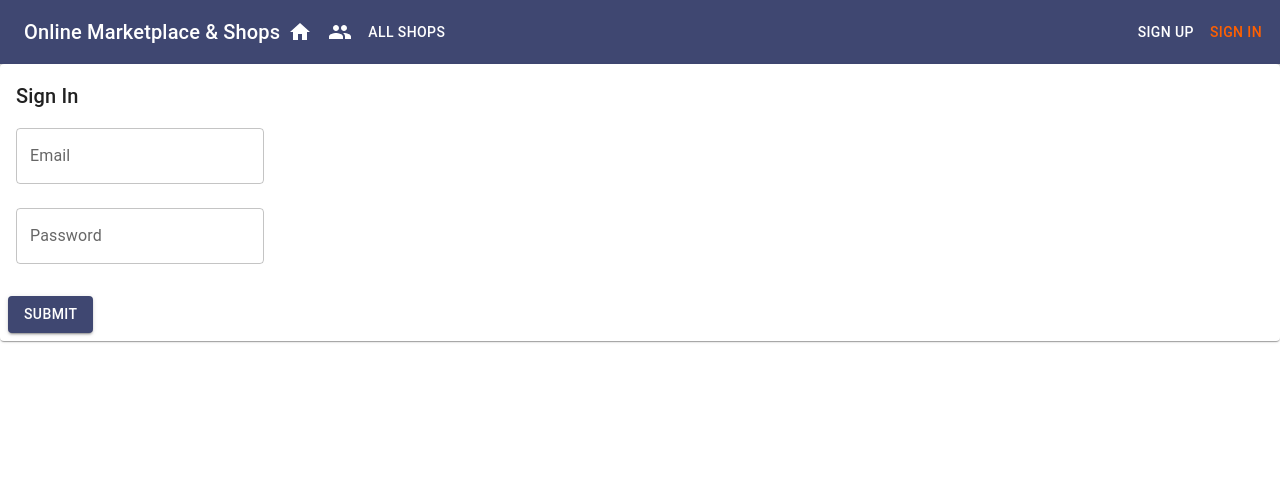
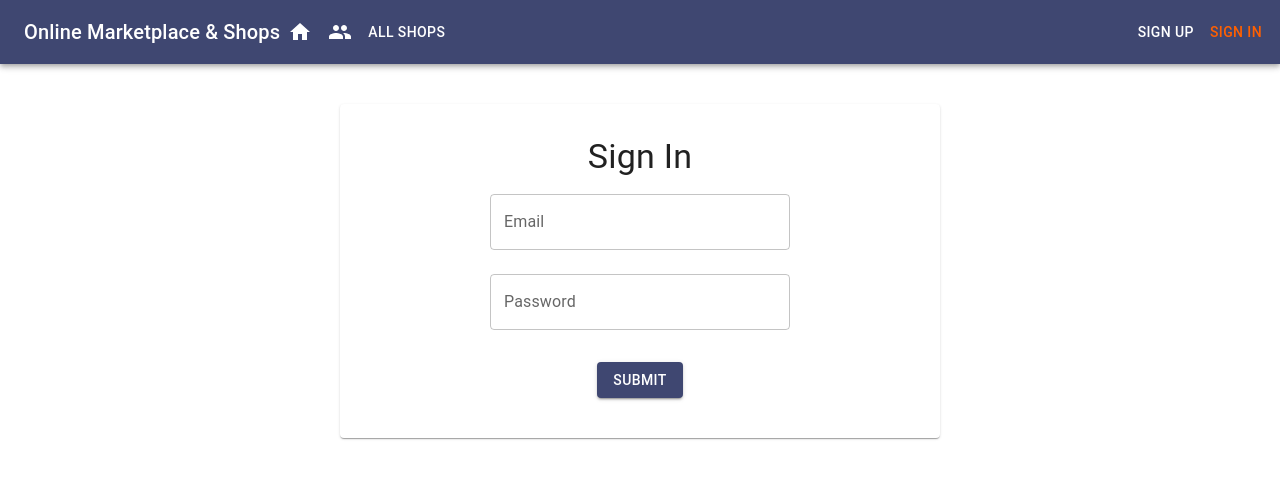
Before and after one commit to sla686/full-stack-online-project, a React (Create React App) app in the folder client/: page /signin in a window 1280 px wide. Shown: the top 478 px of the page. Built offline with nearby package versions, Linux system fonts and the light colour scheme.

Commit message:
added more styling to the products components, cleaned up repo

```diff
--- a/client/src/components/auth/SignIn.tsx
+++ b/client/src/components/auth/SignIn.tsx
@@ -6,11 +6,37 @@ import CardContent from '@mui/material/CardContent'
 import Button from '@mui/material/Button'
 import TextField from '@mui/material/TextField'
 import Typography from '@mui/material/Typography'
-import Icon from '@mui/material/Icon'
+import ErrorIcon from '@mui/icons-material/Error'
 
 import { signin } from './api-auth'
 import auth from './auth-helper'
 import { UserAuth } from '../../types/user'
+import theme from '../../styles/theme'
+
+const styles = {
+  card: {
+    maxWidth: 600,
+    margin: 'auto',
+    textAlign: 'center',
+    marginTop: theme.spacing(5),
+    paddingBottom: theme.spacing(2),
+  },
+  error: {
+    verticalAlign: 'middle',
+  },
+  title: {
+    marginTop: theme.spacing(2),
+  },
+  textField: {
+    marginLeft: theme.spacing(1),
+    marginRight: theme.spacing(1),
+    width: 300,
+  },
+  submit: {
+    margin: 'auto',
+    marginBottom: theme.spacing(2),
+  },
+}
 
 const SignIn = () => {
   const [values, setValues] = useState({
@@ -53,9 +79,11 @@ const SignIn = () => {
   }
 
   return (
-    <Card>
+    <Card sx={styles.card}>
       <CardContent>
-        <Typography variant="h6">Sign In</Typography>
+        <Typography sx={styles.title} variant="h4">
+          Sign In
+        </Typography>
         <TextField
           id="email"
           type="email"
@@ -63,6 +91,7 @@ const SignIn = () => {
           value={values.email}
           onChange={handleChange('email')}
           margin="normal"
+          sx={styles.textField}
         />
         <br />
         <TextField
@@ -72,17 +101,23 @@ const SignIn = () => {
           value={values.password}
           onChange={handleChange('password')}
           margin="normal"
+          sx={styles.textField}
         />
         <br />{' '}
         {values.error && (
           <Typography component="p" color="error">
-            <Icon color="error">error</Icon>
+            <ErrorIcon color="error" sx={styles.error} />
             {values.error}
           </Typography>
         )}
       </CardContent>
       <CardActions>
-        <Button color="primary" variant="contained" onClick={clickSubmit}>
+        <Button
+          color="primary"
+          variant="contained"
+          onClick={clickSubmit}
+          sx={styles.submit}
+        >
           Submit
         </Button>
       </CardActions>
--- a/client/src/components/product/EditProduct.tsx
+++ b/client/src/components/product/EditProduct.tsx
@@ -6,12 +6,13 @@ import CardContent from '@mui/material/CardContent'
 import Button from '@mui/material/Button'
 import TextField from '@mui/material/TextField'
 import Typography from '@mui/material/Typography'
-import Icon from '@mui/material/Icon'
+import ErrorIcon from '@mui/icons-material/Error'
 import Avatar from '@mui/material/Avatar'
 import FileUpload from '@mui/icons-material/AddPhotoAlternate'
 
 import auth from './../auth/auth-helper'
 import { read, update } from './api-product'
+import theme from '../../styles/theme'
 
 interface EditProduct {
   id: string
@@ -26,6 +27,44 @@ interface EditProduct {
 }
 
 const URL = 'http://localhost:4000/api/v1'
+
+const styles = {
+  card: {
+    margin: 'auto',
+    textAlign: 'center',
+    marginTop: theme.spacing(3),
+    marginBottom: theme.spacing(2),
+    maxWidth: 500,
+    paddingBottom: theme.spacing(2),
+  },
+  title: {
+    margin: theme.spacing(2),
+    fontSize: '2em',
+  },
+  error: {
+    verticalAlign: 'middle',
+  },
+  textField: {
+    marginLeft: theme.spacing(1),
+    marginRight: theme.spacing(1),
+    width: 400,
+  },
+  submit: {
+    margin: 'auto',
+    marginBottom: theme.spacing(2),
+  },
+  bigAvatar: {
+    width: 60,
+    height: 60,
+    margin: 'auto',
+  },
+  input: {
+    display: 'none',
+  },
+  filename: {
+    marginLeft: '10px',
+  },
+}
 
 const EditProduct = () => {
   const [values, setValues] = useState<EditProduct>({
@@ -111,20 +150,21 @@ const EditProduct = () => {
     return <Navigate to={'/seller/shops/edit/' + shopId} />
   }
   return (
-    <div>
-      <Card>
+    <>
+      <Card sx={styles.card}>
         <CardContent>
-          <Typography variant="subtitle1" component="h2">
+          <Typography sx={styles.title} variant="h2" component="h2">
             Edit Product
           </Typography>
           <br />
-          <Avatar src={imageUrl} />
+          <Avatar src={imageUrl} sx={styles.bigAvatar} />
           <br />
           <input
             accept="image/*"
             onChange={handleChange('image')}
             id="icon-button-file"
             type="file"
+            style={styles.input}
           />
           <label htmlFor="icon-button-file">
             <Button variant="contained" color="secondary" component="span">
@@ -132,7 +172,9 @@ const EditProduct = () => {
               <FileUpload />
             </Button>
           </label>{' '}
-          <span>{values.image ? values.image.name : ''}</span>
+          <span style={styles.filename}>
+            {values.image ? values.image.name : ''}
+          </span>
           <br />
           <TextField
             id="name"
@@ -140,6 +182,7 @@ const EditProduct = () => {
             value={values.name}
             onChange={handleChange('name')}
             margin="normal"
+            sx={styles.textField}
           />
           <br />
           <TextField
@@ -150,6 +193,7 @@ const EditProduct = () => {
             value={values.description}
             onChange={handleChange('description')}
             margin="normal"
+            sx={styles.textField}
           />
           <br />
           <TextField
@@ -158,6 +202,7 @@ const EditProduct = () => {
             value={values.category}
             onChange={handleChange('category')}
             margin="normal"
+            sx={styles.textField}
           />
           <br />
           <TextField
@@ -167,6 +212,7 @@ const EditProduct = () => {
             onChange={handleChange('quantity')}
             type="number"
             margin="normal"
+            sx={styles.textField}
           />
           <br />
           <TextField
@@ -176,25 +222,31 @@ const EditProduct = () => {
             onChange={handleChange('price')}
             type="number"
             margin="normal"
+            sx={styles.textField}
           />
           <br />
           {values.error && (
             <Typography component="p" color="error">
-              <Icon color="error">error</Icon>
+              <ErrorIcon color="error" sx={styles.error} />
               {values.error}
             </Typography>
           )}
         </CardContent>
         <CardActions>
-          <Button color="primary" variant="contained" onClick={clickSubmit}>
+          <Button
+            color="primary"
+            variant="contained"
+            onClick={clickSubmit}
+            sx={styles.submit}
+          >
             Update
           </Button>
-          <Link to={'/seller/shops/edit/' + shopId}>
+          <Link to={'/seller/shops/edit/' + shopId} style={styles.submit}>
             <Button variant="contained">Cancel</Button>
           </Link>
         </CardActions>
       </Card>
-    </div>
+    </>
   )
 }
 
--- a/client/src/components/product/MyProducts.tsx
+++ b/client/src/components/product/MyProducts.tsx
@@ -1,12 +1,10 @@
 import React, { useState, useEffect } from 'react'
 import PropTypes from 'prop-types'
 import { Link } from 'react-router-dom'
-
 import Button from '@mui/material/Button'
 import Card from '@mui/material/Card'
 import CardMedia from '@mui/material/CardMedia'
 import IconButton from '@mui/material/IconButton'
-import Icon from '@mui/material/Icon'
 import List from '@mui/material/List'
 import ListItem from '@mui/material/ListItem'
 import ListItemSecondaryAction from '@mui/material/ListItemSecondaryAction'
@@ -18,8 +16,33 @@ import AddBoxIcon from '@mui/icons-material/AddBox'
 import DeleteProduct from './../product/DeleteProduct'
 import { listByShop } from './../product/api-product'
 import { Product } from '../../types/product'
+import theme from '../../styles/theme'
 
 const URL = 'http://localhost:4000/api/v1'
+
+const styles = {
+  card: {
+    padding: '24px',
+  },
+  leftIcon: {
+    marginRight: '8px',
+  },
+  title: {
+    margin: theme.spacing(2),
+    fontSize: '2em',
+  },
+  subheading: {
+    marginTop: theme.spacing(2),
+  },
+  cover: {
+    width: 110,
+    height: 100,
+    margin: '8px',
+  },
+  details: {
+    padding: '10px',
+  },
+}
 
 const MyProducts = ({ shopId }: { shopId: string }) => {
   const [products, setProducts] = useState<Product[]>([])
@@ -52,15 +75,13 @@ const MyProducts = ({ shopId }: { shopId: string }) => {
     setProducts(updatedProducts)
   }
   return (
-    <Card>
-      <Typography variant="h3">
+    <Card sx={styles.card}>
+      <Typography variant="h1" sx={styles.title}>
         Products
-        <span>
+        <span style={{ float: 'right' }}>
           <Link to={'/seller/' + shopId + '/products/new'}>
             <Button color="primary" variant="contained">
-              <Icon>
-                <AddBoxIcon />
-              </Icon>{' '}
+              <AddBoxIcon sx={styles.leftIcon} />
               New Product
             </Button>
           </Link>
@@ -72,6 +93,7 @@ const MyProducts = ({ shopId }: { shopId: string }) => {
             <span key={i}>
               <ListItem>
                 <CardMedia
+                  sx={styles.cover}
                   image={
                     `${URL}/products/image/` +
                     product._id +
@@ -80,15 +102,20 @@ const MyProducts = ({ shopId }: { shopId: string }) => {
                   }
                   title={product.name}
                 />
-                <div>
+                <div style={styles.details}>
                   <Typography
                     variant="subtitle1"
                     component="h2"
                     color="primary"
+                    sx={styles.subheading}
                   >
                     {product.name}
                   </Typography>
-                  <Typography variant="subtitle2" component="h4">
+                  <Typography
+                    variant="subtitle2"
+                    component="h4"
+                    sx={styles.subheading}
+                  >
                     Quantity: {product.quantity} | Price: ${product.price}
                   </Typography>
                 </div>
--- a/client/src/components/product/NewProduct.tsx
+++ b/client/src/components/product/NewProduct.tsx
@@ -6,11 +6,12 @@ import CardContent from '@mui/material/CardContent'
 import Button from '@mui/material/Button'
 import TextField from '@mui/material/TextField'
 import Typography from '@mui/material/Typography'
-import Icon from '@mui/material/Icon'
+import ErrorIcon from '@mui/icons-material/Error'
 import FileUpload from '@mui/icons-material/AddPhotoAlternate'
 
 import { create } from './api-product'
 import auth from './../auth/auth-helper'
+import theme from '../../styles/theme'
 
 interface NewProduct {
   name: string
@@ -21,6 +22,38 @@ interface NewProduct {
   price: string
   redirect: boolean
   error: string
+}
+
+const styles = {
+  card: {
+    maxWidth: 600,
+    margin: 'auto',
+    textAlign: 'center',
+    marginTop: theme.spacing(5),
+    paddingBottom: theme.spacing(2),
+  },
+  error: {
+    verticalAlign: 'middle',
+  },
+  title: {
+    marginTop: theme.spacing(2),
+    fontSize: '2em',
+  },
+  textField: {
+    marginLeft: theme.spacing(1),
+    marginRight: theme.spacing(1),
+    width: 300,
+  },
+  submit: {
+    margin: 'auto',
+    marginBottom: theme.spacing(2),
+  },
+  input: {
+    display: 'none',
+  },
+  filename: {
+    marginLeft: '10px',
+  },
 }
 
 const NewProduct = () => {
@@ -76,10 +109,10 @@ const NewProduct = () => {
     return <Navigate to={'/seller/shops/edit/' + shopId} />
   }
   return (
-    <div>
-      <Card>
+    <>
+      <Card sx={styles.card}>
         <CardContent>
-          <Typography variant="subtitle1" component="h2">
+          <Typography sx={styles.title} variant="h2" component="h2">
             New Product
           </Typography>
           <br />
@@ -88,14 +121,17 @@ const NewProduct = () => {
             onChange={handleChange('image')}
             id="icon-button-file"
             type="file"
+            style={styles.input}
           />
           <label htmlFor="icon-button-file">
             <Button variant="contained" color="secondary" component="span">
               Upload Logo
               <FileUpload />
             </Button>
-          </label>{' '}
-          <span>{values.image ? values.image.name : ''}</span>
+          </label>
+          <span style={styles.filename}>
+            {values.image ? values.image.name : ''}
+          </span>
           <br />
           <TextField
             id="name"
@@ -103,6 +139,7 @@ const NewProduct = () => {
             value={values.name}
             onChange={handleChange('name')}
             margin="normal"
+            sx={styles.textField}
           />
           <br />
           <TextField
@@ -113,6 +150,7 @@ const NewProduct = () => {
             value={values.description}
             onChange={handleChange('description')}
             margin="normal"
+            sx={styles.textField}
           />
           <br />
           <TextField
@@ -121,6 +159,7 @@ const NewProduct = () => {
             value={values.category}
             onChange={handleChange('category')}
             margin="normal"
+            sx={styles.textField}
           />
           <br />
           <TextField
@@ -130,6 +169,7 @@ const NewProduct = () => {
             onChange={handleChange('quantity')}
             type="number"
             margin="normal"
+            sx={styles.textField}
           />
           <br />
           <TextField
@@ -139,25 +179,31 @@ const NewProduct = () => {
             onChange={handleChange('price')}
             type="number"
             margin="normal"
+            sx={styles.textField}
           />
           <br />
           {values.error && (
             <Typography component="p" color="error">
-              <Icon color="error">error</Icon>
+              <ErrorIcon color="error" sx={styles.error} />
               {values.error}
             </Typography>
           )}
         </CardContent>
         <CardActions>
-          <Button color="primary" variant="contained" onClick={clickSubmit}>
+          <Button
+            color="primary"
+            variant="contained"
+            onClick={clickSubmit}
+            sx={styles.submit}
+          >
             Submit
           </Button>
-          <Link to={'/seller/shops/edit/' + shopId}>
+          <Link to={'/seller/shops/edit/' + shopId} style={styles.submit}>
             <Button variant="contained">Cancel</Button>
           </Link>
         </CardActions>
       </Card>
-    </div>
+    </>
   )
 }
 
--- a/client/src/components/product/SingleProduct.tsx
+++ b/client/src/components/product/SingleProduct.tsx
@@ -8,13 +8,54 @@ import Icon from '@mui/material/Icon'
 import Grid from '@mui/material/Grid'
 import ShoppingCartIcon from '@mui/icons-material/ShoppingCart'
 
-// Possible new component for the cart
+// Possible name of the component for the cart
 /* import AddToCart from './../cart/AddToCart' */
 import Suggestions from './../product/Suggestions'
 import { read, listRelated } from './api-product'
 import { Product } from '../../types/product'
 
 const URL = 'http://localhost:4000/api/v1'
+
+const styles = {
+  root: {
+    flexGrow: 1,
+    margin: 30,
+  },
+  flex: {
+    display: 'flex',
+  },
+  card: {
+    padding: '24px 40px 40px',
+  },
+  subheading: {
+    margin: '24px',
+  },
+  price: {
+    padding: '16px',
+    margin: '16px 0px',
+    display: 'flex',
+    backgroundColor: '#93c5ae3d',
+    fontSize: '1.3em',
+    color: '#375a53',
+  },
+  media: {
+    height: 200,
+    display: 'inline-block',
+    width: '50%',
+    marginLeft: '24px',
+  },
+  icon: {
+    verticalAlign: 'sub',
+  },
+  link: {
+    color: '#3e4c54b3',
+    fontSize: '0.9em',
+  },
+  action: {
+    margin: '8px 24px',
+    display: 'inline-block',
+  },
+}
 
 const SingleProduct = () => {
   const [product, setProduct] = useState<Product>({
@@ -75,35 +116,37 @@ const SingleProduct = () => {
     : `${URL}/products/defaultphoto`
 
   return (
-    <div>
+    <div style={styles.root}>
       <Grid container spacing={10}>
         <Grid item xs={7} sm={7}>
-          <Card>
+          <Card sx={styles.card}>
             <CardHeader
               title={product.name}
               subheader={product.quantity > 0 ? 'In Stock' : 'Out of Stock'}
               action={
-                <span>
-                  {/* <AddToCart cartStyle={classes.addCart} item={product} /> */}
-                  <p>Cart adding will be here</p>
+                <span style={styles.action}>
+                  <p>AddToCart will be placed here</p>
                 </span>
               }
             />
-            <div>
+            <div style={styles.flex}>
               <CardMedia
+                sx={styles.media}
                 component="img"
                 image={imageUrl}
                 title={product.name}
               />
-              <Typography component="p" variant="subtitle1">
+              <Typography
+                sx={styles.subheading}
+                component="p"
+                variant="subtitle1"
+              >
                 {product.description}
                 <br />
-                <span>$ {product.price}</span>
-                <Link to={'/shops/' + product.shop._id}>
+                <span style={styles.price}>$ {product.price}</span>
+                <Link to={'/shops/' + product.shop._id} style={styles.link}>
                   <span>
-                    <Icon>
-                      <ShoppingCartIcon />
-                    </Icon>{' '}
+                    <ShoppingCartIcon sx={styles.icon} />
                     {product.shop.name}
                   </span>
                 </Link>
--- a/client/src/components/shop/MyShops.tsx
+++ b/client/src/components/shop/MyShops.tsx
@@ -94,7 +94,7 @@ const MyShops = () => {
             return (
               <span key={i}>
                 <Divider />
-                <ListItem button>
+                <ListItem>
                   <ListItemAvatar>
                     <Avatar
                       src={
```
Also changed, not shown: client/src/components/product/Categories.tsx (+7 -16 lines), client/src/images/unicornbike.jpeg (deleted).
